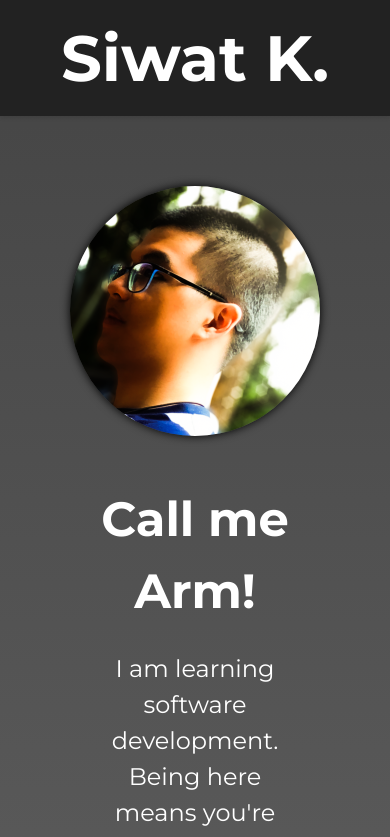
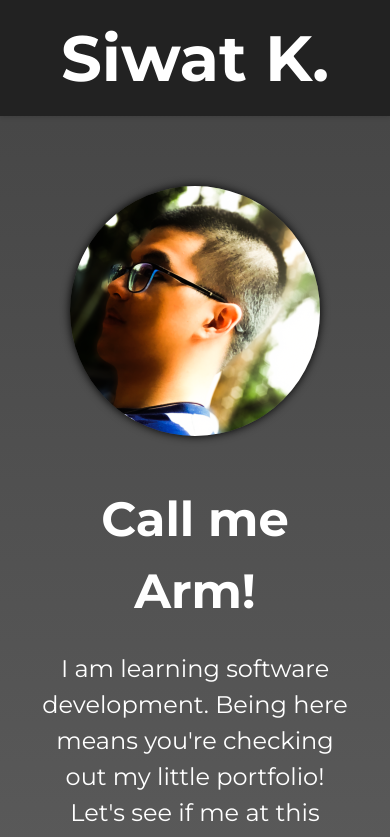
Before and after one commit to ArmSiwatK/portfolio, a React (Vite) app: page / in a window 390 px wide. Shown: the top 837 px of the page. Built offline with nearby package versions, Linux system fonts and the light colour scheme.

Commit message:
fix: Responsive AboutMe

```diff
--- a/src/components/AboutMe/AboutMe.css
+++ b/src/components/AboutMe/AboutMe.css
@@ -38,6 +38,7 @@
 @media (max-width: 1099px) {
     .about-section {
         flex-direction: column-reverse;
+        padding: 50px 0%;
     }
 
     .about-text {
```
